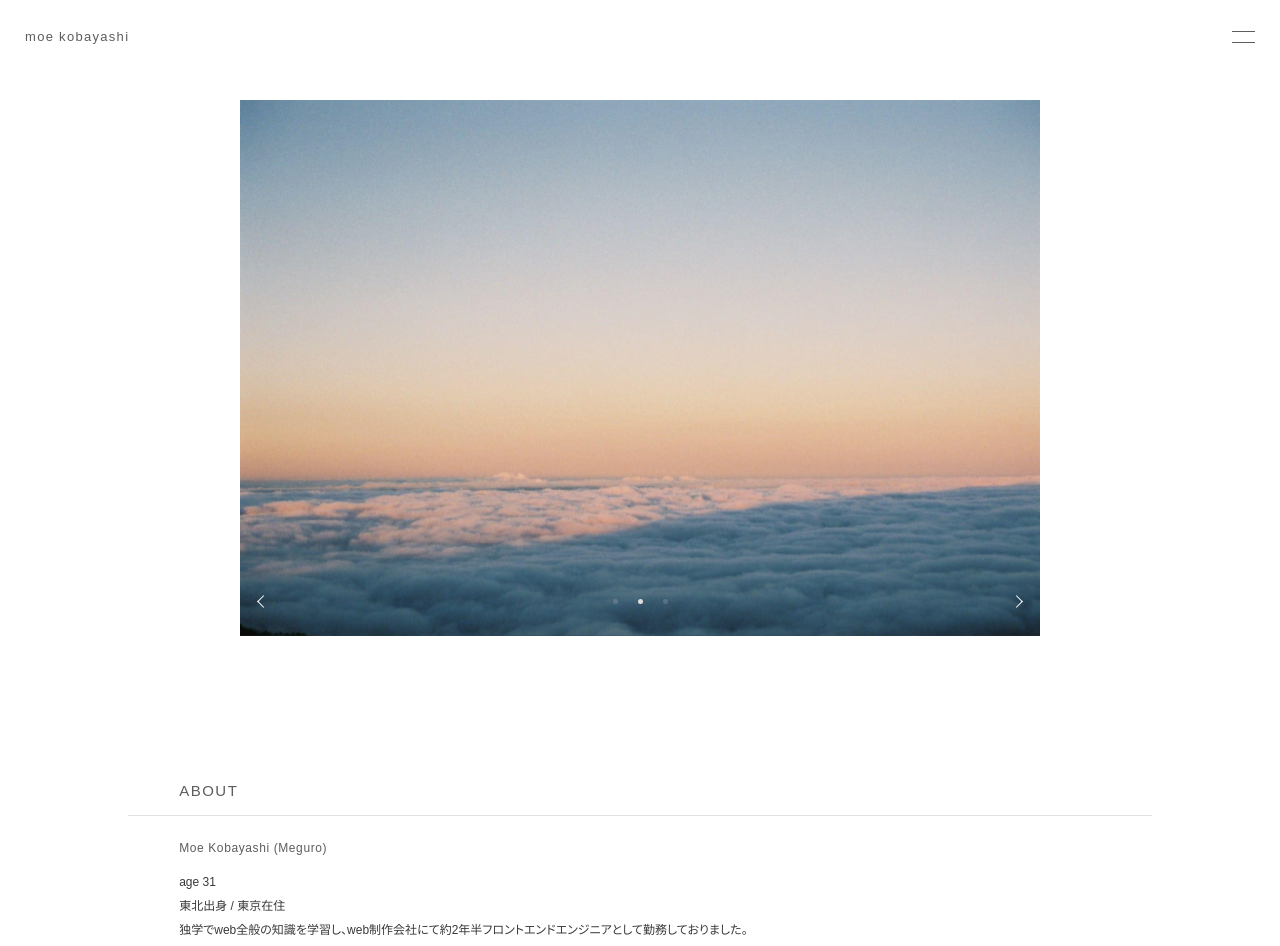
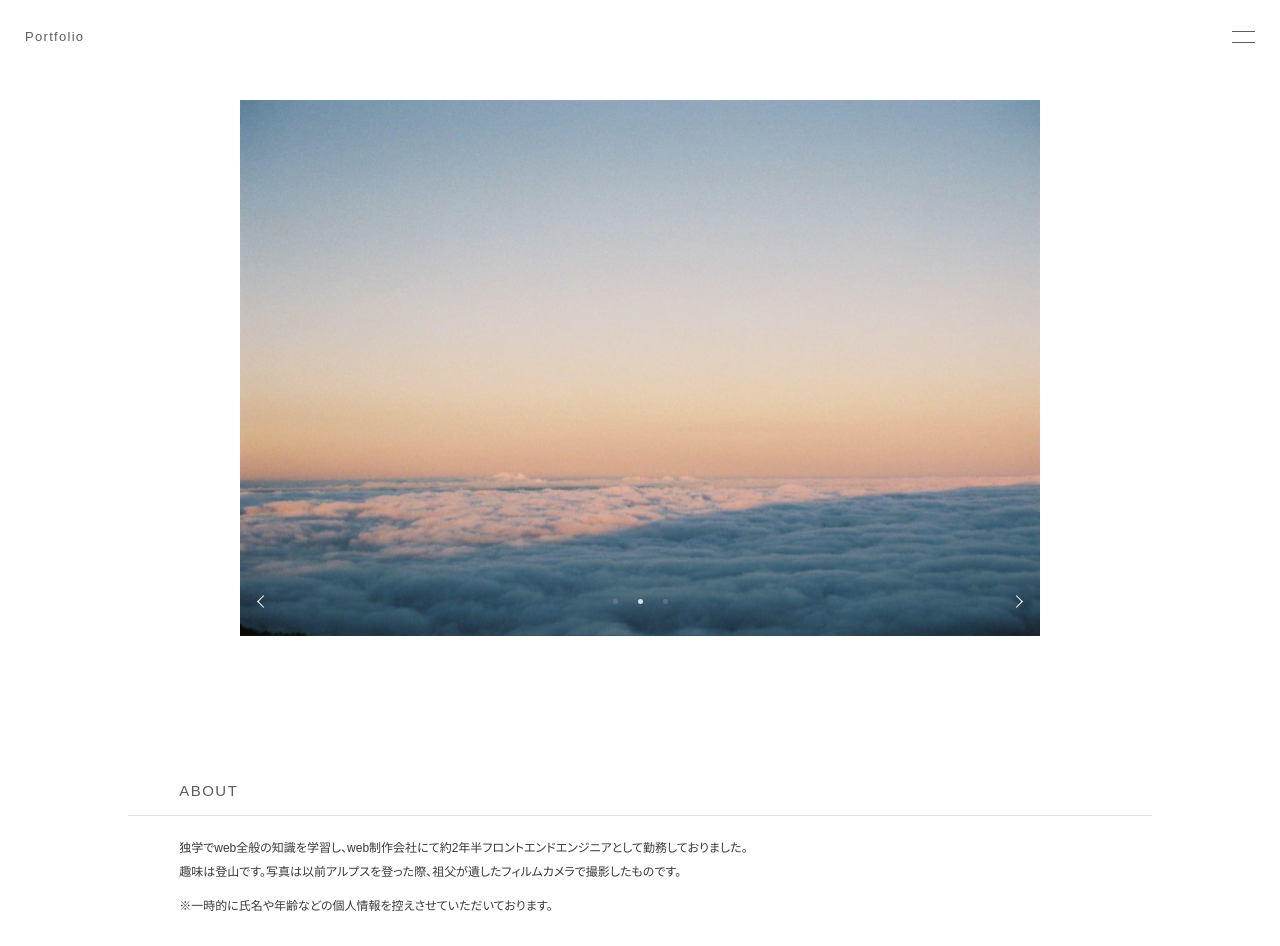
Before and after one commit to moemeguro/portfolio, a website built with webpack: page index.html in a window 1280 px wide. Shown: the top 946 px of the page. Built offline with nearby package versions, Linux system fonts and the light colour scheme.

Commit message:
一部テキストを追加する

```diff
--- a/index.html
+++ b/index.html
@@ -22,7 +22,7 @@
     <header>
       <div class="header__inner">
         <div class="header__logo">
-          <p>moe kobayashi</p>
+          <p>Portfolio</p>
         </div>
         <button id="menu-button" class="header__button" type="button" aria-controls="menu" aria-expanded="false" aria-label="メニュー"></button>
       </div>
@@ -66,11 +66,12 @@
     <section id="about" class="c-box about">
       <h1 class="c-title">ABOUT</h1>
       <div class="c-box__inner about__inner">
-        <h2>Moe Kobayashi (Meguro)</h2>
-        <p>age 31</p>
-        <p>東北出身 / 東京在住</p>
+        <!-- <h2>Moe Kobayashi (Meguro)</h2> -->
+        <!-- <p>age 31</p> -->
+        <!-- <p>東北出身 / 東京在住</p> -->
         <p>独学でweb全般の知識を学習し、web制作会社にて約2年半フロントエンドエンジニアとして勤務しておりました。</p>
         <p>趣味は登山です。写真は以前アルプスを登った際、祖父が遺したフィルムカメラで撮影したものです。</p>
+        <p class="c-caution">※一時的に氏名や年齢などの個人情報を控えさせていただいております。</p>
       </div>
     </section>
     <section id="works" class="c-box works">
@@ -137,7 +138,8 @@
       <h1 class="c-title">CONTACT</h1>
       <div class="c-box__inner">
         <div class="contact__button">
-          <a class="button__item" href="mailto:mmnmmoe@gmail.com">MAIL</a>
+          <a class="button__item" href="">MAIL</a>
+          <p class="c-caution">※一時的にメールフォームを控えさせていただいております。</p>
         </div>
       </div>
     </section>
--- a/src/scss/style.scss
+++ b/src/scss/style.scss
@@ -307,6 +307,13 @@ h2 {
   font-family: YuGothic, sans-serif;
 }
 
+.c-caution{
+  padding-top: 10px;
+  font-size: 10px;
+  color: #7d7d7d;
+  font-family: YuGothic, sans-serif;
+}
+
 .c-box__inner{
   padding: 0 5%
 }
```
Also changed, not shown: dist/css/style.css.
